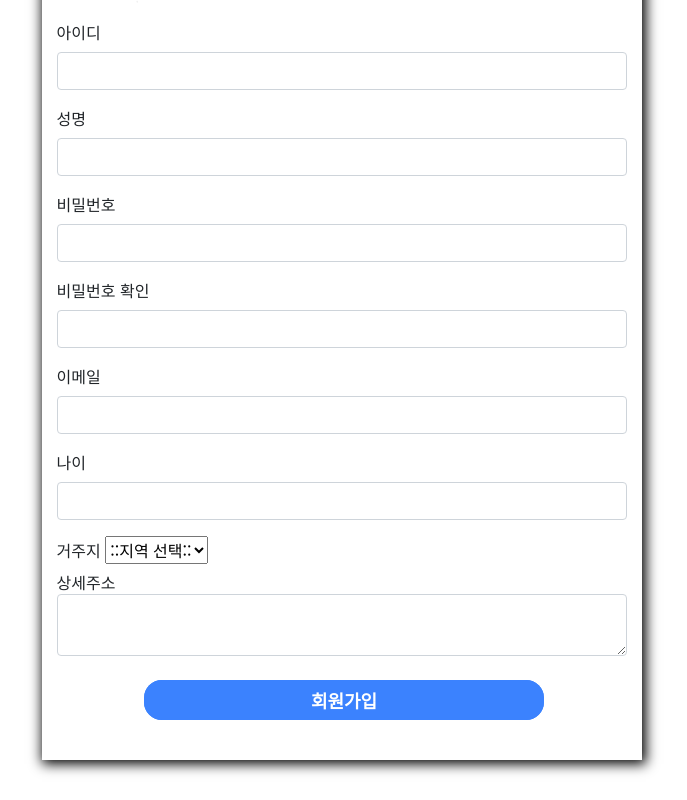
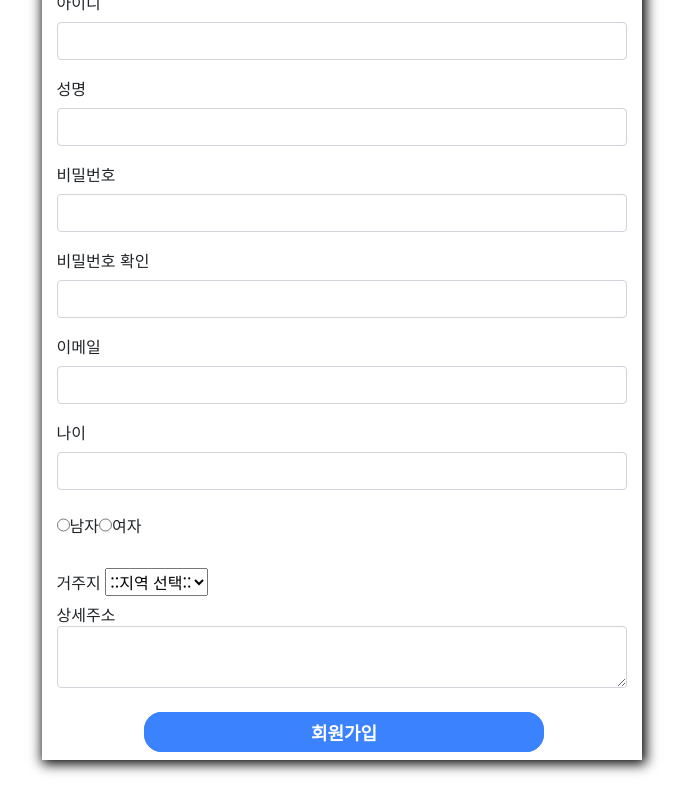
Before and after one commit to IoT-1st-Team-Project/DAMOA, a Django app: page /common/signup/ in a window 1280 px wide. Shown: the whole page, without its empty margins (368-1055 px from the left). Run offline with Django 4.2, Linux system fonts and the light colour scheme; some libraries are stand-ins or nearby versions.

Commit message:
회원가입 gender 추가

```diff
--- a/common/forms.py
+++ b/common/forms.py
@@ -12,16 +12,8 @@ class UserForm(UserCreationForm):
     userid = forms.CharField(max_length = 15, label="아이디")
     age = forms.IntegerField(label="나이")
     ad = forms.CharField(max_length = 50, label="거주지")
-    '''
-    GENDERS = (
-        ('M', '남성(Man)'),
-        ('W', '여성(Woman)'),
-    )
 
-    gender = models.CharField(verbose_name='성별', max_length=1, choices=GENDERS)
-    '''
 
     class Meta:
         model = User
         fields = ("userid", "username", "password1", "password2", "email", "age", "ad")
-        # fields = ("userid", "username", "password1", "password2", "email", "age", "ad", "gender")
--- a/templates/common/signup.html
+++ b/templates/common/signup.html
@@ -17,13 +17,13 @@
         left: 32%;
         bottom: 5%;
         width: 600px;
-        height: 840px;
+        height: 870px;
         box-shadow: 2px 2px 12px 2px black;
       }
 
       .signup_button {
         position: fixed;
-        bottom: 10%;
+        bottom: 6%;
         left: 40%;
         color: rgb(255, 255, 255);
         background-color: rgb(59, 130, 254);
@@ -89,7 +89,13 @@
                 <label for="age">나이</label>
                 <input type="text" class="form-control" name="age" id="age" value="{{ form.age.value|default_if_none:'' }}">
               </div>
-              <!-- <div class="form-group"> <label for="gender">성별</label> <input type="radiobutton" class="form-control" name="gender" id="gender" value="{{ form.gender.value|default_if_none:'' }}"> </div> -->
+              <div class="form-inline">
+                <label for="male">
+                  <input type="radio" class="form-control" name="gender" id="male" value="male">남자</label>
+                <label for="female">
+                  <input type="radio" class="form-control" name="gender" id="male" value="female">여자</label>
+              </div><br>
+
               <div class="form-group">
                 <label for="ad">거주지</label>
                 <select name="ad">
```
